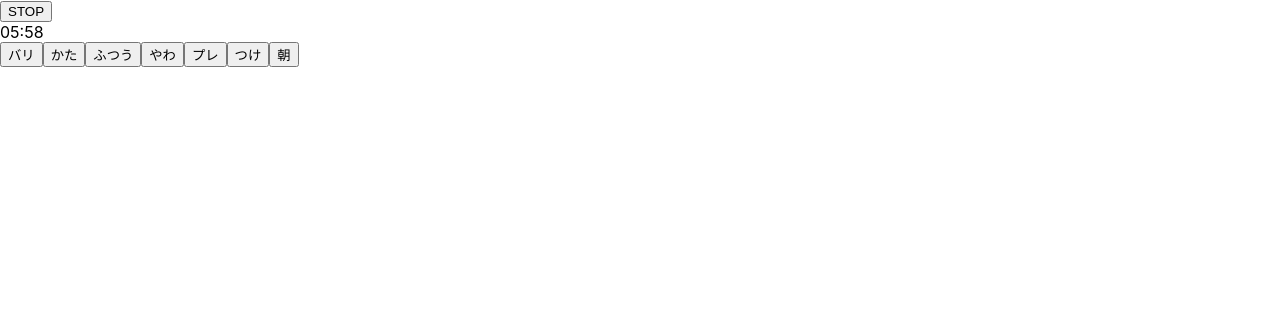
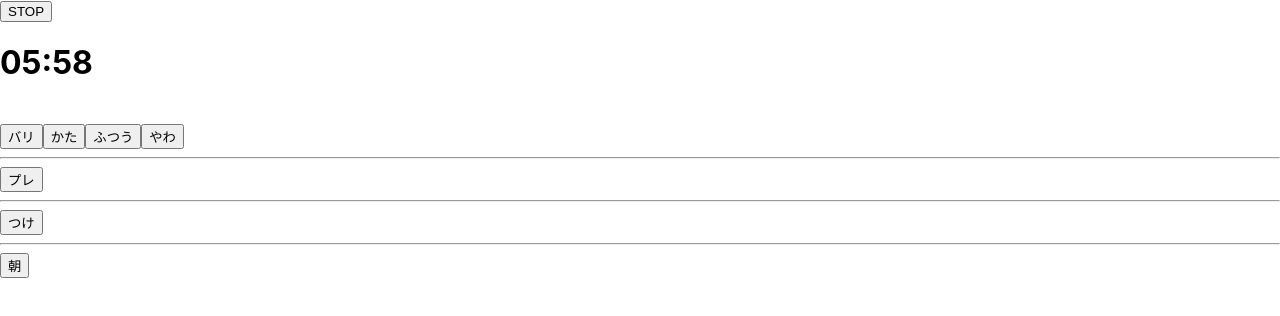
Before and after one commit to M-Y-code/men-timer, a Next.js app in the folder men-timer/: page / in a window 1280 px wide. Both pictures are taken after a click on the button "REG". Shown: the top 316 px of the page. Built offline with nearby package versions, Linux system fonts and the light colour scheme.

Commit message:
見た目の小修正

```diff
--- a/men-timer/components/CountDownAsa.jsx
+++ b/men-timer/components/CountDownAsa.jsx
@@ -150,8 +150,13 @@ export default function CountDown({ seconds }) {
         />
       ) : null}
       {showStopBtn ? <button onClick={handleClickStop}>STOP</button> : null}
-      {showCountDown ? <div>{formatTime(countdownAsa)}</div> : null}
-      {showUp ? <div>UP</div> : null}
+      {showCountDown ? (
+        <>
+          <h1>{formatTime(countdownAsa)}</h1>
+          <br />
+        </>
+      ) : null}
+      {showUp ? <h1>UP</h1> : null}
       {showBariBtn ? <button onClick={handleClickBari}>バリ</button> : null}
       {showKataBtn ? <button onClick={handleClickKata}>かた</button> : null}
       {showFutuuBtn ? <button onClick={handleClickFutuu}>ふつう</button> : null}
--- a/men-timer/components/CountDownPre.jsx
+++ b/men-timer/components/CountDownPre.jsx
@@ -150,8 +150,13 @@ export default function CountDown({ seconds }) {
         />
       ) : null}
       {showStopBtn ? <button onClick={handleClickStop}>STOP</button> : null}
-      {showCountDown ? <div>{formatTime(countdownPre)}</div> : null}
-      {showUp ? <div>UP</div> : null}
+      {showCountDown ? (
+        <>
+          <h1>{formatTime(countdownPre)}</h1>
+          <br />
+        </>
+      ) : null}
+      {showUp ? <h1>UP</h1> : null}
       {showBariBtn ? <button onClick={handleClickBari}>バリ</button> : null}
       {showKataBtn ? <button onClick={handleClickKata}>かた</button> : null}
       {showFutuuBtn ? <button onClick={handleClickFutuu}>ふつう</button> : null}
--- a/men-timer/components/CountDownReg.jsx
+++ b/men-timer/components/CountDownReg.jsx
@@ -147,8 +147,13 @@ export default function CountDown({ seconds }) {
         />
       ) : null}
       {showStopBtn ? <button onClick={handleClickStop}>STOP</button> : null}
-      {showCountDown ? <div>{formatTime(countdownReg)}</div> : null}
-      {showUp ? <div>UP</div> : null}
+      {showCountDown ? (
+        <>
+          <h1>{formatTime(countdownReg)}</h1>
+          <br />
+        </>
+      ) : null}
+      {showUp ? <h1>UP</h1> : null}
       {showBariBtn ? <button onClick={handleClickBari}>バリ</button> : null}
       {showKataBtn ? <button onClick={handleClickKata}>かた</button> : null}
       {showFutuuBtn ? <button onClick={handleClickFutuu}>ふつう</button> : null}
--- a/men-timer/components/CountDownTuke.jsx
+++ b/men-timer/components/CountDownTuke.jsx
@@ -148,8 +148,13 @@ export default function CountDown({ seconds }) {
         />
       ) : null}
       {showStopBtn ? <button onClick={handleClickStop}>STOP</button> : null}
-      {showCountDown ? <div>{formatTime(countdownTuke)}</div> : null}
-      {showUp ? <div>UP</div> : null}
+      {showCountDown ? (
+        <>
+          <h1>{formatTime(countdownTuke)}</h1>
+          <br />
+        </>
+      ) : null}
+      {showUp ? <h1>UP</h1> : null}
       {showBariBtn ? <button onClick={handleClickBari}>バリ</button> : null}
       {showKataBtn ? <button onClick={handleClickKata}>かた</button> : null}
       {showFutuuBtn ? <button onClick={handleClickFutuu}>ふつう</button> : null}
--- a/men-timer/pages/index.js
+++ b/men-timer/pages/index.js
@@ -5,11 +5,16 @@ import CountDownAsa from "../components/CountDownAsa";
 
 export default function Home() {
   return (
+    <>
       <div>
         <CountDownReg seconds={360} />
+        <hr />
         <CountDownPre seconds={210} />
+        <hr />
         <CountDownTuke seconds={450} />
+        <hr />
         <CountDownAsa seconds={50} />
       </div>
+    </>
   );
 }
```
Lines whose indentation alone changed are shown as unchanged.
